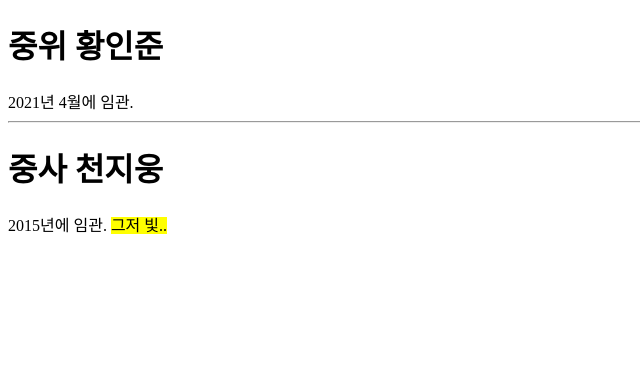
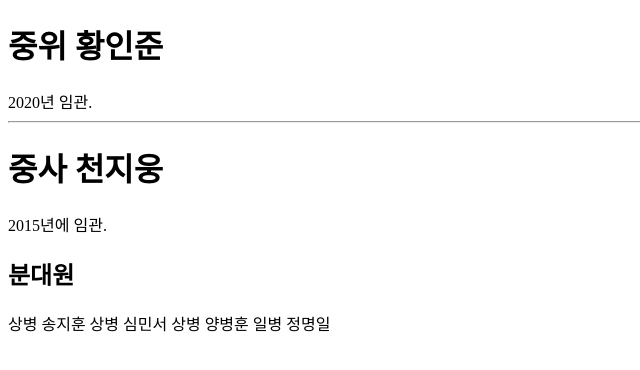
Before and after one commit to sksmsfbrjs/my-hobby, a plain HTML site: page 20220215_START/platoon_headquarters.html in a window 1280 px wide. Shown: the whole page, without its empty margins (0-640 px from the left). Drawn offline with Linux system fonts and the light colour scheme.

Commit message:
Update platoon_headquarters.html

```diff
--- a/20220215_START/platoon_headquarters.html
+++ b/20220215_START/platoon_headquarters.html
@@ -6,15 +6,22 @@
 </head>
 <body>
     <p>
-    <h1>중위 황인준</h1>
-        2021년 4월에 임관.
+        <h1>중위 황인준</h1>
+        2020년 임관.
         <hr>
+        <h1>중사 천지웅</h1>
+        2015년에 임관.
+
     </p>
     <p>
-        <h1>중사 천지웅</h1>
-        2015년에 임관.
-        <mark>그저 빛..</mark>
+        <h2>분대원</h2>
+        상병 송지훈
+        상병 심민서
+        상병 양병훈
+        일병 정명일
+
     </p>
+
 
 </body>
 </html>
```
